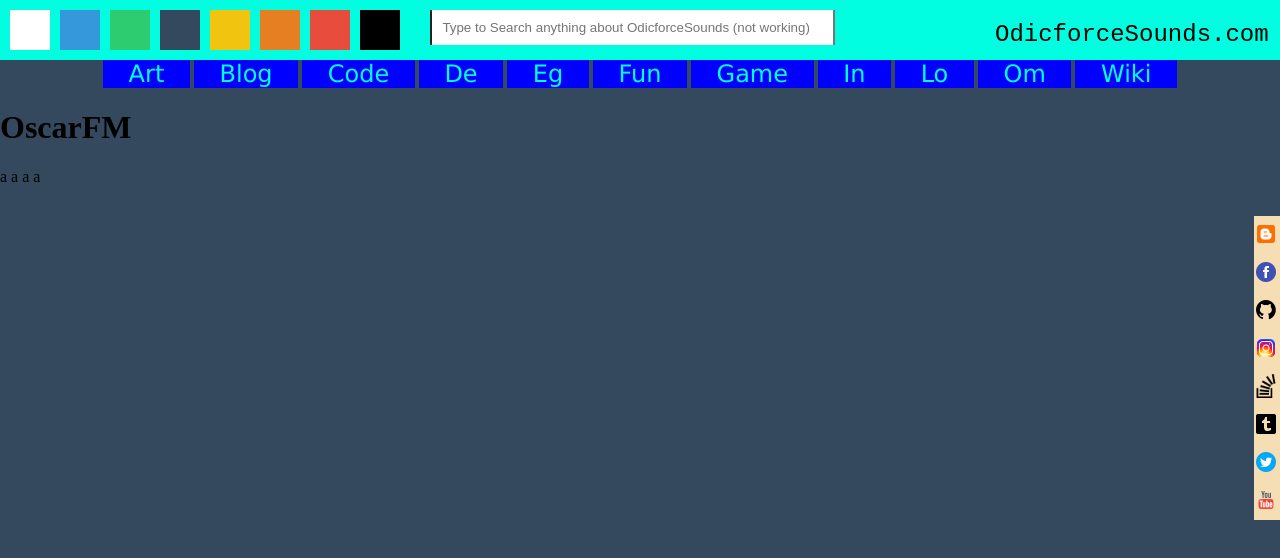
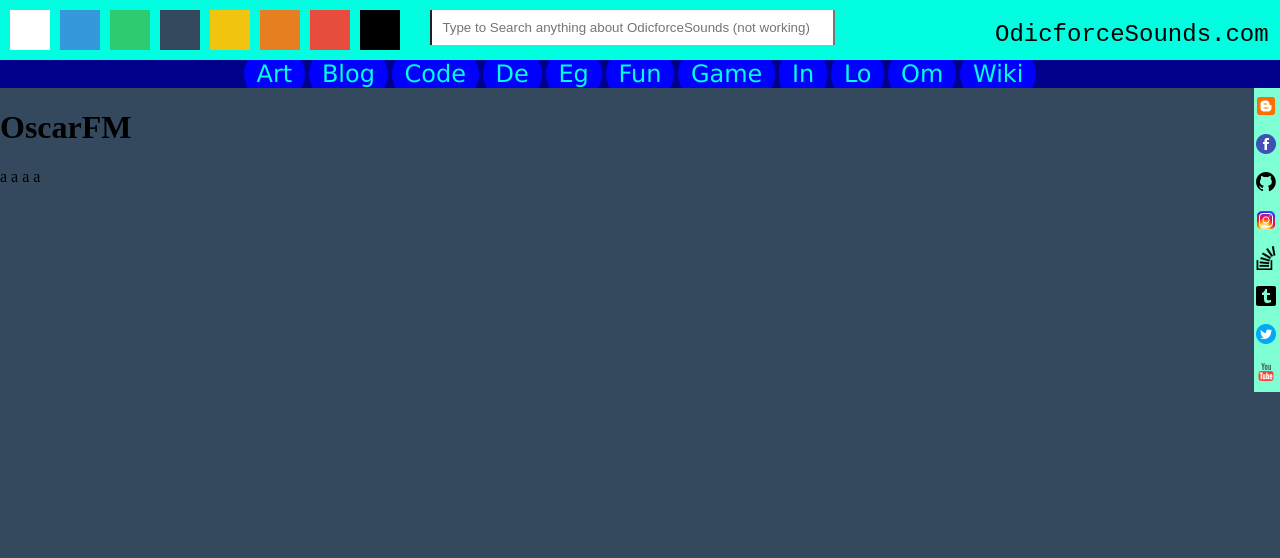
Before and after one commit to rakzhodekams/Fireup, a website: page src/index.html in a window 1280 px wide. Drawn offline with Linux system fonts and the light colour scheme.

Commit message:
No big changes

```diff
--- a/src/index.css
+++ b/src/index.css
@@ -63,6 +63,7 @@ body{
   position: relative;
   text-align: center;
   align-self: auto;
+  background: darkblue;
 }
 .menuLink{
   font-family: 'Lucida Sans', 'Lucida Sans Regular', 'Lucida Grande', 'Lucida Sans Unicode', Geneva, Verdana, sans-serif;
@@ -70,21 +71,22 @@ body{
   background: blue;
   color: #01fee0;
   text-decoration: none;
-  padding: 2%;
-  margin-top: 1%;
-  margin-bottom: 1%;
+  padding: 1%;
+  margin-top: 2%;
+  margin-bottom: 2%;
+  border-radius: 5ex;
+  border-block-start-color: red;
 }
 .menuLink:hover{
   background: yellow;
   color: #000000;
 }
 #socialMedia{
-  margin-top: 10%;
-  margin-bottom: 5px;
-
   position: relative;
   font-size: 34px;
   width: 26px;
   float: right;
-  background-color: wheat;
+  display: block;
+  background: aquamarine;
+  transform: rotate(120,120,210,320);
 }
--- a/src/index.js
+++ b/src/index.js
@@ -29,7 +29,7 @@ function socialmedia(id) {
   const linkStart = '<a href=';
   const linkBehave = 'target=_blank>';
   const linkProps = '<img width="24px"';
-  // const linkContent = ' * ';
+  // const linkContent = '  ';
   const linkEnd = '></a>';
   const setupBSLink = `${linkStart + bs} ${linkBehave}${linkProps}${linkEnd}`;
   const setupFBLink = linkStart + fb + linkBehave + linkProps  + linkEnd;
@@ -38,14 +38,11 @@ function socialmedia(id) {
     const setupREDLink = linkStart + red + linkBehave + linkProps  + linkEnd;
     const setupStackLink = linkStart + stof + linkBehave + linkProps + linkEnd;
     const setupTUMLink = linkStart + tum +  linkBehave + linkProps + linkEnd;
-    const setupTWILink = linkStart + twit + linkBehave + linkProps + linkEnd; */
- const setupYTILink = `${linkStart + tube} ${linkBehave}${linkProps}${linkEnd}`;
+    const setupTWILink = linkStart + twit + linkBehave + linkProps + linkEnd;
+ const setupYTILink = linkStart + tube+linkBehave$+linkProps+linkEnd;
   // eslint-disable-next-line no-unused-consts
   const injectAll = setupBSLink + setupYTILink;
 
   // eslint-disable-next-line no-constant-condition
-  if (true) {
-    // simplifying ElementId Acess to Inject Data
-    document.getElementById('blogspot').innerHTML = social.blogspot;
-  }
+
 }socialmedia();
```
